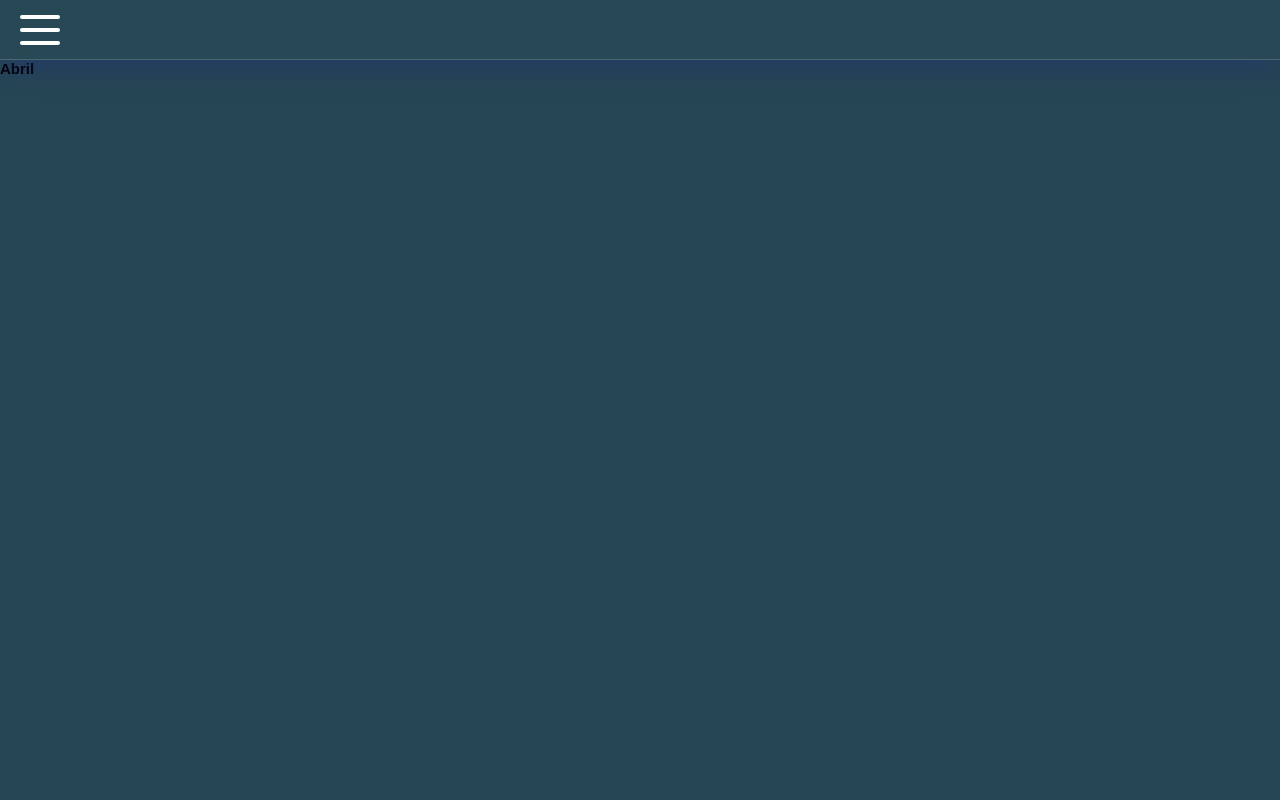
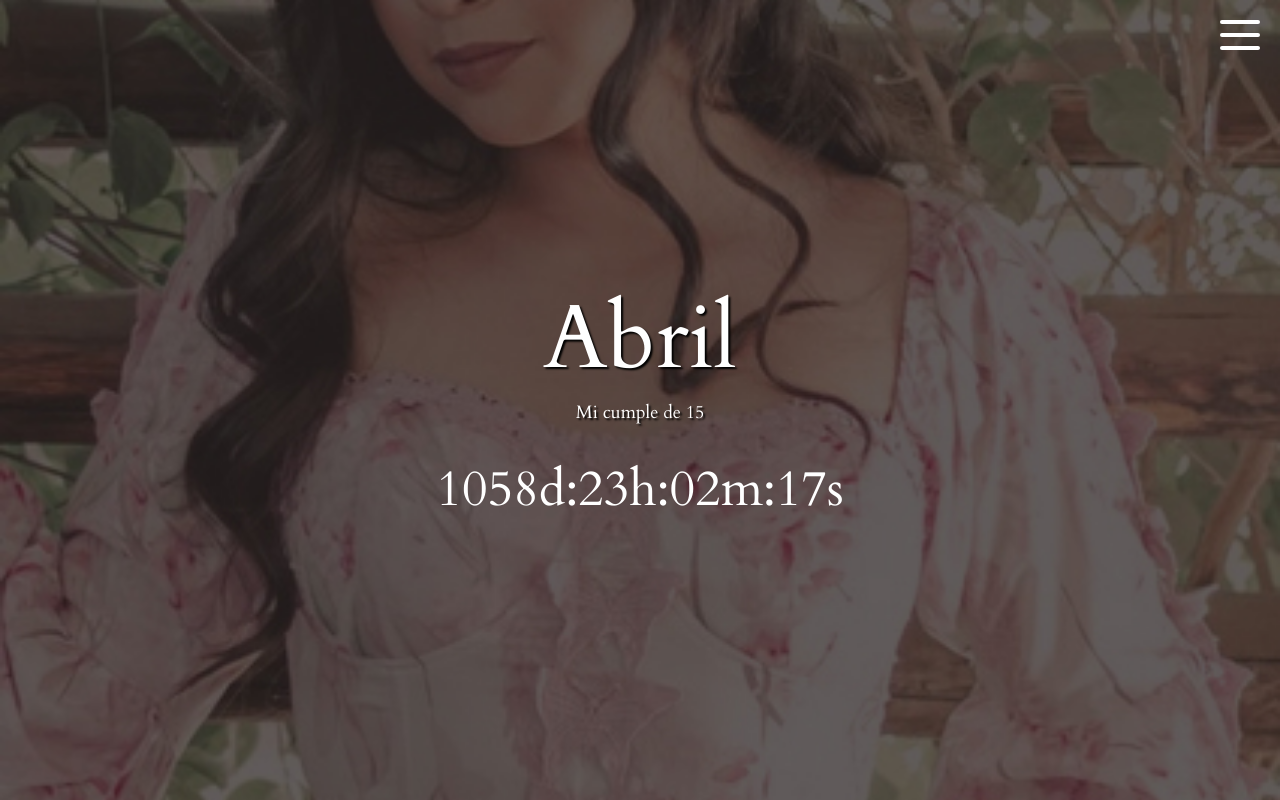
Before and after one commit to Jonatan-Rodriguez/InvitacionDe15-2-, a website: page index.html in a window 1280 px wide. Drawn offline with Linux system fonts and the light colour scheme.

Commit message:
realizando primera seccion

```diff
--- a/index.html
+++ b/index.html
@@ -19,6 +19,8 @@
     <main class="main">
         <section class="section-1">
             <div class="section-1__nombre"><h1>Abril</h1></div>
+            <div class="section-1__sub"><h2>Mi cumple de 15</h2></div>
+            <div id="clock"></div>
         </section>
         <section class="section-2"></section>
         <section class="section-3"></section>
--- a/js/index.js
+++ b/js/index.js
@@ -0,0 +1,34 @@
+//Cuenta regresiva
+const getRemainingTime = deadline => {
+    let now = new Date(),
+        remainTime = (new Date(deadline) - now + 1000) / 1000,
+        remainSeconds = ('0' + Math.floor(remainTime % 60)).slice(-2),
+        remainMinutes = ('0' + Math.floor(remainTime / 60 % 60)).slice(-2),
+        remainHours = ('0' + Math.floor(remainTime / 3600 % 24)).slice(-2),
+        remainDays = Math.floor(remainTime / (3600 * 24));
+
+    return {
+      remainSeconds,
+      remainMinutes,
+      remainHours,
+      remainDays,
+      remainTime
+    }
+  };
+
+  const countdown = (deadline,elem,finalMessage) => {
+    const el = document.getElementById(elem);
+
+    const timerUpdate = setInterval( () => {
+      let t = getRemainingTime(deadline);
+      el.innerHTML = `${t.remainDays}d:${t.remainHours}h:${t.remainMinutes}m:${t.remainSeconds}s`;
+
+      if(t.remainTime <= 1) {
+        clearInterval(timerUpdate);
+        el.innerHTML = finalMessage;
+      }
+
+    }, 1000)
+  };
+
+  countdown('Dec 31 2025 21:34:40 GMT-0500', 'clock', '¡Ya empezó!');
--- a/sass/header.scss
+++ b/sass/header.scss
@@ -1,19 +1,12 @@
 .header{
     display: flex;
     align-items: center;
-    justify-content:space-between;
-    height: 6em;
-    width: 100%;
-    padding: 0 2em;/*
+    justify-content:center;
+    padding: 2em 2em;
     position:fixed;
-    z-index: 5; */
-
-    //glassmorphism
-    background: rgba( 255, 255, 255, 0.01 );
-    box-shadow: 0 8px 32px 0 rgba( 31, 38, 135, 0.37 );
-    backdrop-filter: blur( 10px );
-    -webkit-backdrop-filter: blur( 10px );
-    border-bottom: 1px solid rgba( 255, 255, 255, 0.18 );
+    top: 0;
+    right: 0;
+    z-index: 5;
 
     //Menu hamburguesa
     .burger {
--- a/sass/home.scss
+++ b/sass/home.scss
@@ -0,0 +1,37 @@
+.section-1{
+    width: 100%;
+    height: 100vh;
+    background: url(../asset/img/foto1.jpg);
+    display: flex;
+    justify-content: center;
+    align-items: center;
+    flex-direction: column;
+    background-position: center center;
+	background-attachment: fixed;
+	background-size: cover;
+
+    &__nombre{
+        h1{
+            font-family: $font-primary;
+            font-size: $font-large;
+            color: $text-color;
+            font-weight: lighter;
+            text-shadow: 2px 2px 2px #000;
+        }
+    }
+    &__sub{
+        h2{
+            font-family: $font-primary;
+            font-size: $font-base;
+            color: $text-color;
+            font-weight: lighter;
+            text-shadow: 2px 2px 2px #000;
+        }
+    }
+    #clock{
+        font-size: $font-medium;
+        color: $text-color;
+        font-family: $font-primary;
+        margin-top: 30px;
+    }
+}
--- a/sass/index.scss
+++ b/sass/index.scss
@@ -1,5 +1,6 @@
-/* externos */
-/* @import url('https://fonts.googleapis.com/css2?family=Merriweather&family=Raleway&display=swap'); */
+/* @import url('https://fonts.googleapis.com/css2?family=Cardo&family=Roboto&display=swap'); */
+
+ @import url('https://fonts.googleapis.com/css2?family=Cardo&family=Playball&family=Roboto&display=swap');
 
 /* misc */
 @import './misc/variables.scss';
--- a/sass/misc/normalize.scss
+++ b/sass/misc/normalize.scss
@@ -4,7 +4,7 @@
     box-sizing: border-box;
 }
 html{
-    font-family: Raleway, sans-serif;
+    font-family: 'Cardo', serif;
     font-size: 62.5%;
     scroll-behavior: smooth;
     body{
--- a/sass/misc/variables.scss
+++ b/sass/misc/variables.scss
@@ -9,11 +9,12 @@
 $spacing-small:2.4rem;
 
 /* font fasmily */
-$font-primary:'Merriweather', serif;
-$font-secondary:'Raleway', sans-serif;
+$font-primary:'Cardo', serif;
+$font-secondary:'Roboto', sans-serif;
+$font-3:'Playball', cursive;
 
 /* font sizes */
-$font-large:6.0em;
-$font-medium:2.2em;
-$font-base:1.6em;
+$font-large:9.0em;
+$font-medium:5em;
+$font-base:1.8em;
 $font-small:1.4em;
```
Also changed, not shown: asset/img/foto1.jpg (added), css/style.css.
